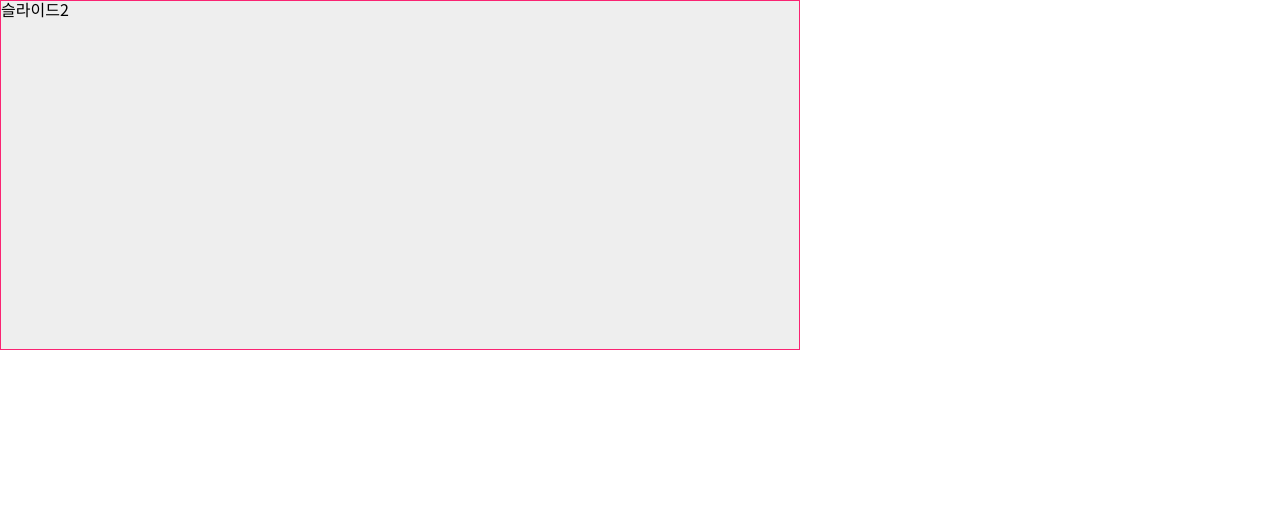
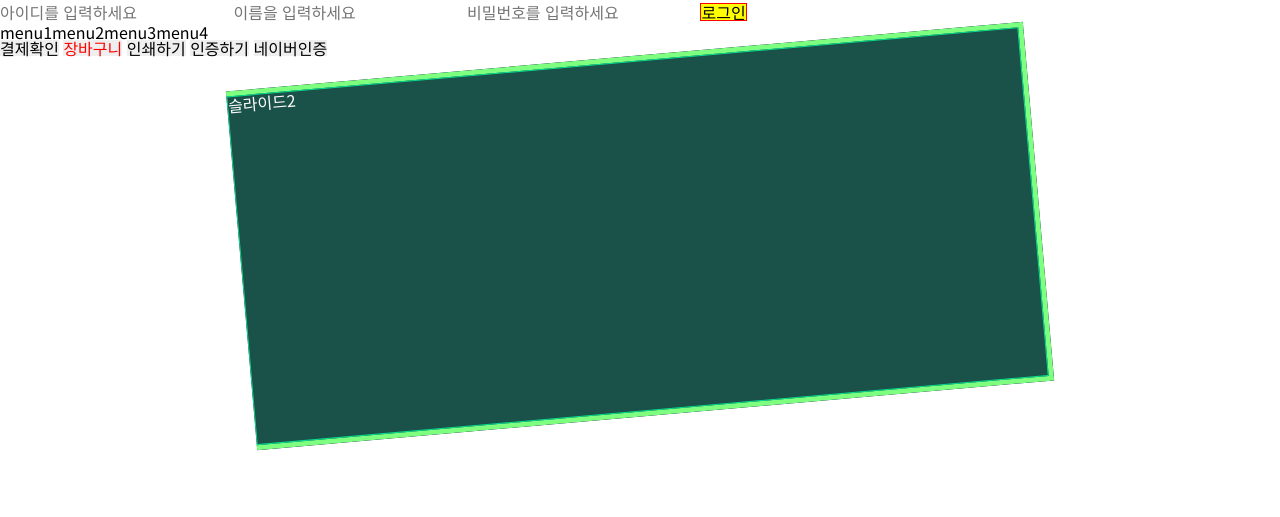
Before and after one commit to elldia/TIL_js, a website: page basic/basic3.html in a window 1280 px wide. Drawn offline with Linux system fonts and the light colour scheme; a web font is replaced by a local one.

Commit message:
DOM, BOM 기초

```diff
--- a/basic/basic3.html
+++ b/basic/basic3.html
@@ -6,9 +6,31 @@
     <title>자바스크립트 3일차-기초</title>
     <link rel="stylesheet" href="./styles/reset.css">
     <link rel="stylesheet" href="./styles/basic3.css">
-    <script src="./scripts/basic3.js" defer></script>
+    <script src="./scripts/basic3.js"></script>
+    <script src="./scripts/basic3_DOM.js" defer></script>
 </head>
 <body>
+    <form action="#" method="post" id="loginFrm">
+        <input type="text" name="id" id="id" placeholder="아이디를 입력하세요">
+        <input type="text" name="name" id="name" placeholder="이름을 입력하세요">
+        <input type="password" name="pw" id="pw" placeholder="비밀번호를 입력하세요">
+        <button onclick="userInfo()" type="button">로그인</button>
+    </form>
+    <nav id="main">
+        <ul class="gnb">
+            <li><a href="#">menu1</a></li>
+            <li><a href="#">menu2</a></li>
+            <li><a href="#">menu3</a></li>
+            <li><a href="#">menu4</a></li>
+        </ul>
+    </nav>
+    <div class="test">
+        <button onclick="alert('결제완료되었습니다.')">결제확인</button>
+        <button onclick="alert('장바구니 담기 완료')">장바구니</button>
+        <button onclick="window.print()">인쇄하기</button>
+        <button onclick="window.open('https://google.com')">인증하기</button>
+        <button onclick="naverLink()">네이버인증</button>
+    </div>
     <!-- div#slide_container>div.slide_wrap>div.slide.slide1+div.slide.slide2 -->
     <div id="slide_container">
         <div class="slide_wrap">
--- /dev/null
+++ b/basic/scripts/basic3_DOM.js
@@ -0,0 +1,82 @@
+function naverLink(){
+    return window.open('https://naver.com', '_blank')
+}
+//naverLink()
+const writeFunc = function(){
+    return window.location.href('https://google.com')
+}
+//writeFunc();
+
+//DOM
+const btn = document.getElementsByTagName('button')
+const div = document.getElementsByTagName('div')
+console.log(btn, div);
+btn[2].style.color = 'red';
+btn[0].style.backgroundColor = 'yellow';
+btn[0].style.border = '1px solid red'
+div[1].style.transform = 'rotate(-5deg)'
+
+//JS - HTML, CSS
+//DOM.style.color; //읽기
+//DOM.style.color = '값'; //수정
+//객체.속성.속성
+//객체.함수()
+
+//클래스 선택하기
+const slide = document.getElementsByClassName('slide')
+const slideWrap = document.getElementsByClassName('slide_wrap')
+console.log(slide, slideWrap);
+slide[0].style.backgroundColor = '#ff0'
+slide[1].style.backgroundColor = 'rgba(0,0,0,0.1)'
+slideWrap[0].style.border = '5px solid purple'
+/* 태그와 클래스 DOM은 반드시 인덱스 붙여서 사용하기 */
+
+// 아이디 DOM
+const container = document.getElementById('slide_container')
+console.log(container)
+container.style.backgroundColor = 'pink'
+container.style.margin = '0 auto'
+//아이디는 단 하나의 요소로 인덱스를 붙이지 않고 작성한다.
+slide_container.style.filter = 'invert(1)';
+
+// ES6 querySelector
+const tag_es6 = document.querySelectorAll('div')
+const cls_es6 = document.querySelectorAll('.slide')
+const id_es6 = document.querySelector('#slide_container')
+console.log(tag_es6, cls_es6, id_es6)
+
+// 메뉴 구조
+const navMain = document.querySelector('#main')
+const navGnb = document.querySelector('.gnb')
+const navLi = document.querySelectorAll('.gnb > li')
+const navLi_v2 = navGnb.querySelectorAll('li')
+const navA = document.querySelectorAll('.gnb > li > a')
+const navA_v2 = navLi[0].querySelectorAll('a')
+console.log(navMain, navGnb, navLi, navLi_v2, navA, navA_v2)
+
+navGnb.style.display = 'flex'
+navLi[2].style.transition = 'transform 0.3s linear 2s'
+navGnb.style.fontSize = '2.0rem'
+navA[0].style.animation = 'rotate360 1s alternate infinite'
+//DOM 변수 사용 시 All 키워드 유무에 따라 [인덱스] 사용 주의하기!
+
+//로그인 알고리즘
+//버튼 클릭 시 사용자가 입력한 아이디, 이름, 비밀번호 확인 알고리즘
+const loginBtn = document.querySelector('#loginFrm button')
+const loginId = document.querySelector('#loginFrm #id')
+const loginName = document.querySelector('#name')
+const loginPw = document.querySelector('#pw')
+console.log(loginBtn, loginId, loginName, loginPw)
+console.log(loginId.name);
+console.log(loginId.type);
+//객체.속성; //속성 읽기
+//객체.속성.속성 = 대입값;
+//이미지객체.src = '경로'
+//loginId.type = 'password'
+function userInfo(){
+    //버튼 클릭 시 사용자가 입력한 아이디, 이름, 비밀번호 확인 알고리즘
+    let data = loginId.value;
+    data += loginPw.value;
+    data += loginName.value;
+    return console.log(data);
+}
```
